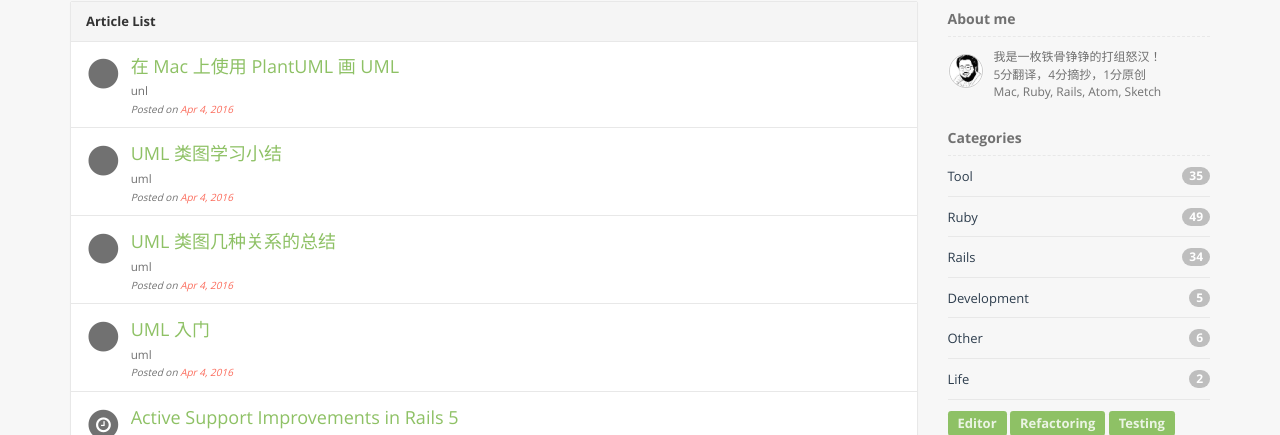
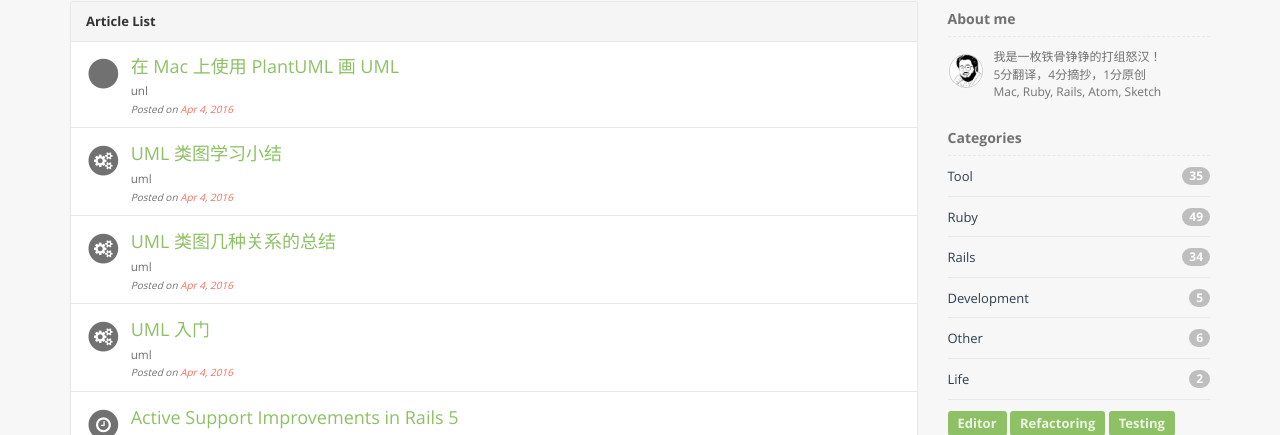
Before and after one commit to GiaoGiaoCat/GiaoGiaoCat.github.io, a Jekyll site: the page built from index.html, in a window 1280 px wide and 900 px high. Shown: the part 99-534 px from the top of the window. Built offline with Jekyll 4.4.1, drawn with Linux system fonts in a browser that asks for light colours; Markdown is read by kramdown in place of the engine named in the settings; the list of posts is cut into pages by our own code.

Commit message:
add uml icon

```diff
--- a/_includes/display_icon.html
+++ b/_includes/display_icon.html
@@ -57,6 +57,8 @@
       <i class="fa fa-thumbs-up fa-stack-1x text-white"></i>
     {% elsif post.tags contains 'virtual_machine' %}
       <i class="fa fa-inbox fa-stack-1x text-white"></i>
+    {% elsif post.tags contains 'uml' %}
+      <i class="fa fa-cogs fa-stack-1x text-white"></i>
     {% endif %}
   </span>
 </div>
```
